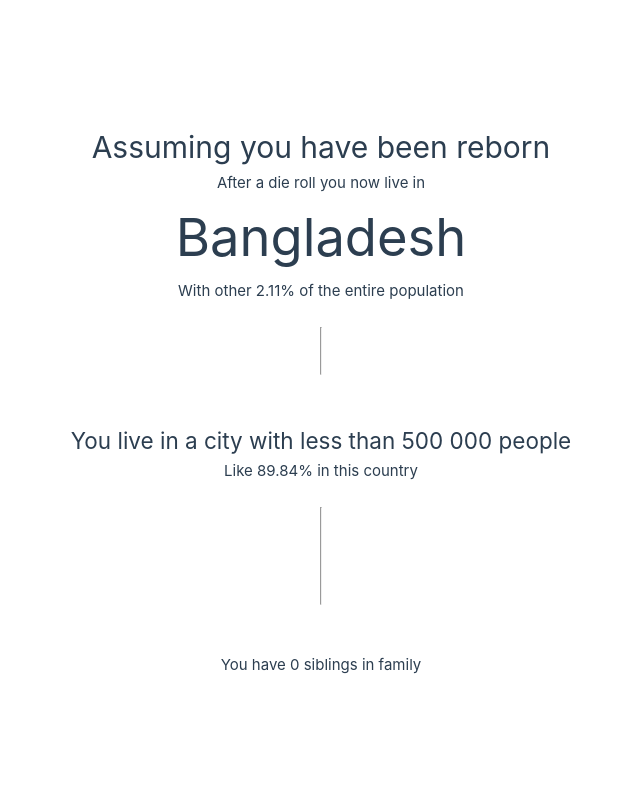
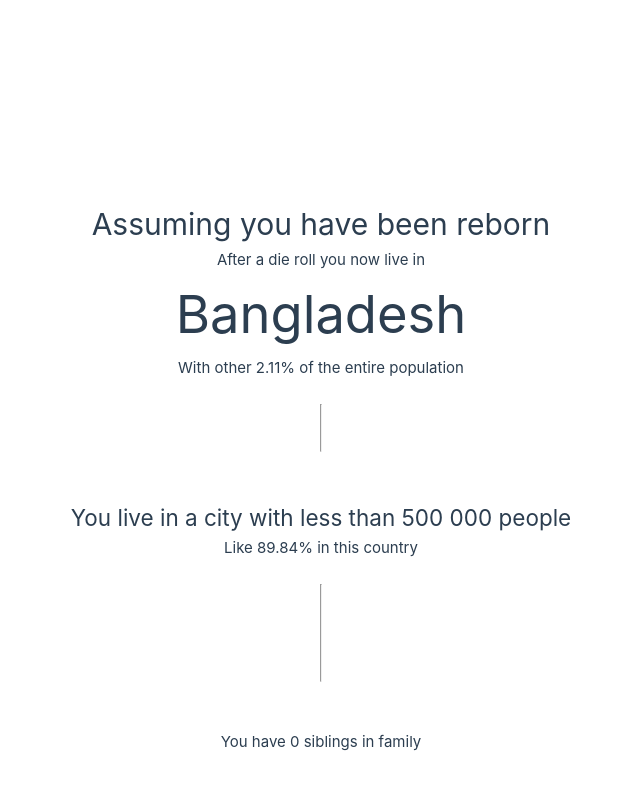
Before and after one commit to AlexPl292/younew, a Vue app: page / in a window 1280 px wide. Shown: the top 790 px of the page, without its empty margins (319-959 px from the left). Built offline with nearby package versions, Linux system fonts and the light colour scheme; what vuefire would draw is missing.

Commit message:
Top margin

```diff
--- a/src/assets/base.css
+++ b/src/assets/base.css
@@ -60,7 +60,8 @@
 }
 
 body {
-  min-height: 100vh;
+  margin-top: 200px;
+  margin-bottom: 100px;
   color: var(--color-text);
   background: var(--color-background);
   transition: color 0.5s, background-color 0.5s;
```
